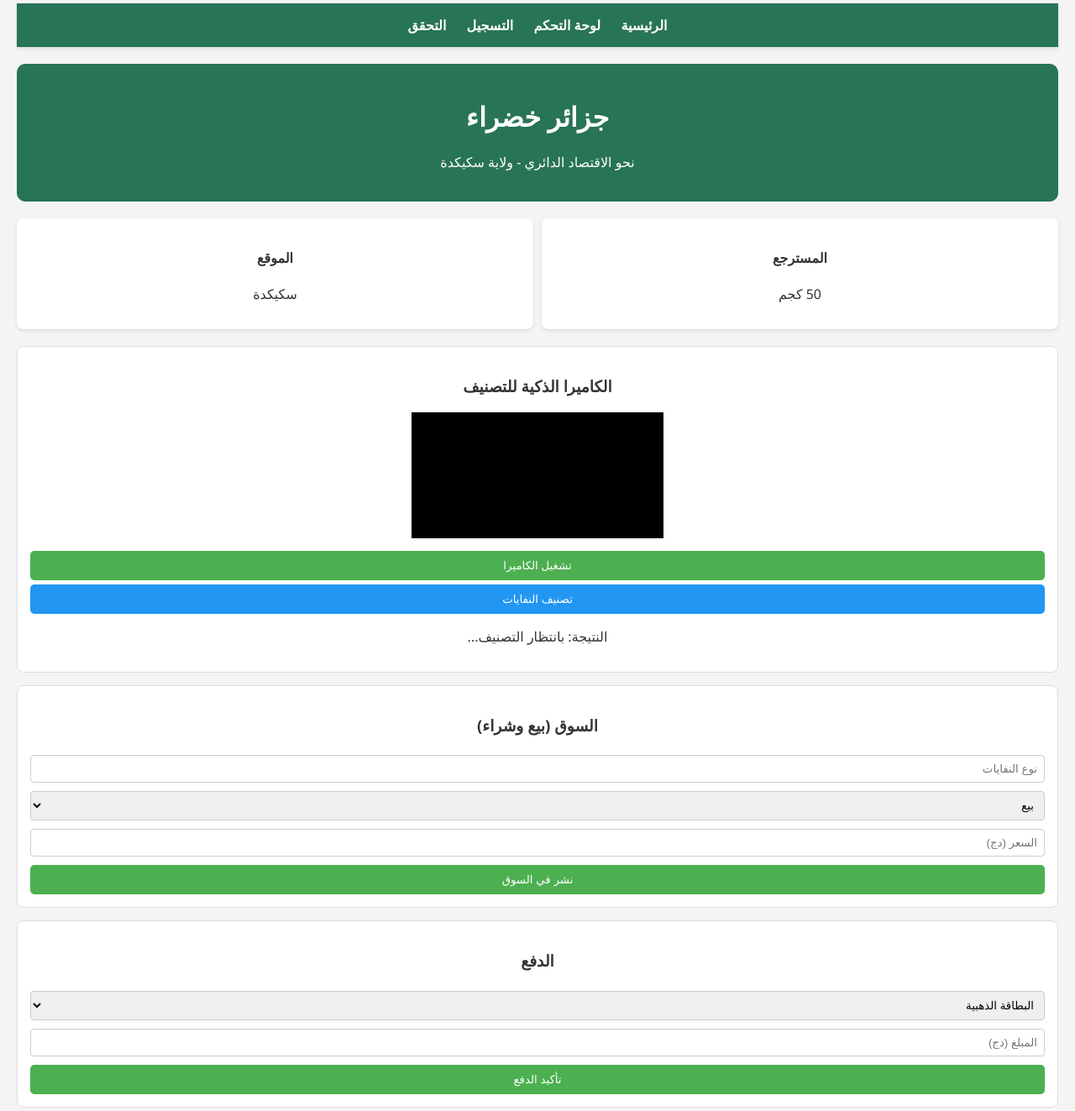
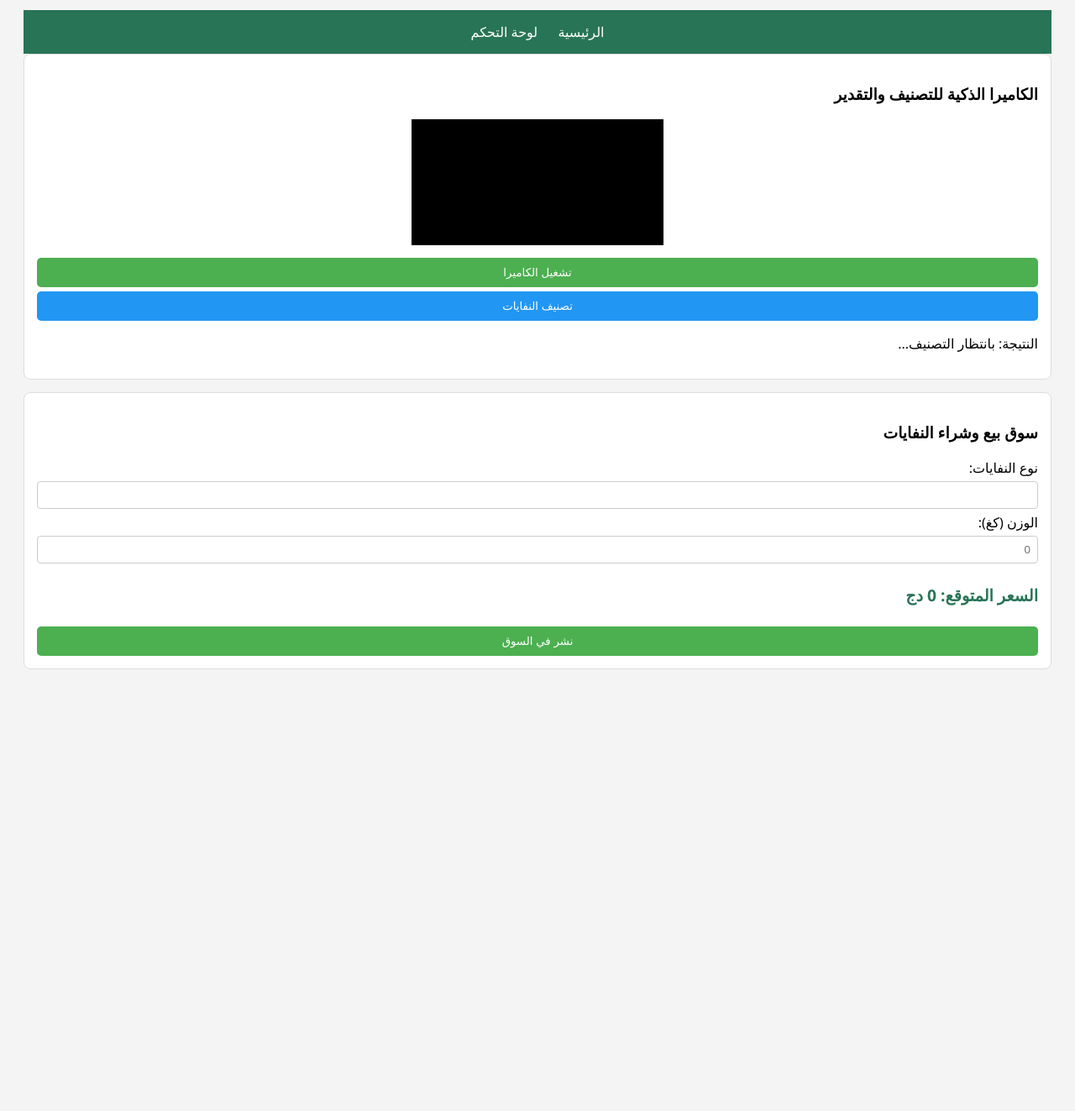
Before and after one commit to ddnya2857-rgb/ECOTECHHDZ, a website: page index.html in a window 1280 px wide. Shown: the part 16-1339 px from the top of the page at 84% size. After the commit the page ends 856 px from the top, so only its background shows below. Drawn offline with nearby package versions, Linux system fonts and the light colour scheme.

Commit message:
add pricing system

```diff
--- a/index.html
+++ b/index.html
@@ -1,70 +1,55 @@
 <!DOCTYPE html>
 <html lang="ar" dir="rtl">
 <head>
-    <link rel="stylesheet" href="style.css">
     <meta charset="UTF-8">
     <title>EcoTechDZ - منصة الاقتصاد الدائري</title>
-    <script src="https://cdn.jsdelivr.net/npm/@supabase/supabase-js@2"></script>
     <script src="https://cdn.jsdelivr.net/npm/@tensorflow/tfjs"></script>
     <script src="https://cdn.jsdelivr.net/npm/@tensorflow-models/mobilenet"></script>
     <style>
         body { font-family: 'Segoe UI', sans-serif; padding: 20px; background: #f4f4f4; }
-        .header { background: #287456; color: white; padding: 20px; text-align: center; border-radius: 10px; margin-bottom: 20px; }
-        .stats-container { display: flex; gap: 10px; margin-bottom: 20px; }
-        .stat-card { background: white; padding: 15px; flex: 1; border-radius: 8px; text-align: center; box-shadow: 0 2px 4px rgba(0,0,0,0.1); }
+        header { background: #287456; color: white; padding: 20px; text-align: center; border-radius: 10px; margin-bottom: 20px; }
         .box { background: white; padding: 15px; margin-bottom: 15px; border-radius: 8px; border: 1px solid #ddd; }
         button { background: #4CAF50; color: white; padding: 10px; border: none; cursor: pointer; width: 100%; border-radius: 5px; margin-top: 5px; }
         #webcam { width: 100%; max-width: 300px; display: block; margin: 10px auto; background: #000; }
         input, select { width: 100%; padding: 8px; margin: 5px 0; border: 1px solid #ccc; border-radius: 4px; box-sizing: border-box; }
+        .price-tag { font-weight: bold; color: #287456; font-size: 1.2em; }
     </style>
 </head>
 <body>
-    <nav style="background: #287456; padding: 15px; color: white; text-align: center; margin-bottom: 20px;">
+
+<nav style="background: #287456; padding: 15px; color: white; text-align: center;">
     <a href="index.html" style="color: white; margin: 0 10px; text-decoration: none;">الرئيسية</a>
     <a href="dashboard.html" style="color: white; margin: 0 10px; text-decoration: none;">لوحة التحكم</a>
-    <a href="signup.html" style="color: white; margin: 0 10px; text-decoration: none;">التسجيل</a>
-    <a href="verify.html" style="color: white; margin: 0 10px; text-decoration: none;">التحقق</a>
 </nav>
 
-
-    <div class="header">
-        <h1>جزائر خضراء</h1>
-        <p>نحو الاقتصاد الدائري - ولاية سكيكدة</p>
-    </div>
-
-    <div class="stats-container">
-        <div class="stat-card"><h4>المسترجع</h4><p>50 كجم</p></div>
-        <div class="stat-card"><h4>الموقع</h4><p>سكيكدة</p></div>
-    </div>
-
 <div class="box">
-        <h3>الكاميرا الذكية للتصنيف</h3>
+    <h3>الكاميرا الذكية للتصنيف والتقدير</h3>
     <video id="webcam" autoplay playsinline></video>
     <button onclick="startCamera()">تشغيل الكاميرا</button>
-        <button onclick="classifyWaste()" style="background:#2196F3;">تصنيف النفايات</button>
+    <button onclick="classifyWaste()" style="background:#2196F3">تصنيف النفايات</button>
     <p id="result">النتيجة: بانتظار التصنيف...</p>
 </div>
 
 <div class="box">
-        <h3>السوق (بيع وشراء)</h3>
-        <input type="text" id="wasteType" placeholder="نوع النفايات">
-        <select id="opType"><option value="بيع">بيع</option><option value="شراء">شراء</option></select>
-        <input type="number" id="price" placeholder="السعر (دج)">
+    <h3>سوق بيع وشراء النفايات</h3>
+    <label>نوع النفايات:</label>
+    <input type="text" id="wasteType" readonly>
+    <label>الوزن (كغ):</label>
+    <input type="number" id="weight" placeholder="0" oninput="calculatePrice()">
+    <p class="price-tag" id="totalPrice">السعر المتوقع: 0 دج</p>
     <button onclick="saveData()">نشر في السوق</button>
 </div>
 
-    <div class="box">
-        <h3>الدفع</h3>
-        <select id="method">
-            <option value="gold">البطاقة الذهبية</option>
-            <option value="baridi">بريدي موب</option>
-            <option value="cash">الدفع عند الاستلام</option>
-        </select>
-        <input type="number" id="amount" placeholder="المبلغ (دج)">
-        <button onclick="alert('تمت العملية بنجاح')">تأكيد الدفع</button>
-    </div>
+<script>
+    // جدول الأسعار المرجعي (دج/كغ)
+    const priceList = {
+        "plastic": 30,
+        "paper": 10,
+        "metal": 120,
+        "glass": 5,
+        "default": 20
+    };
 
-    <script>
     async function startCamera() {
         const stream = await navigator.mediaDevices.getUserMedia({ video: true });
         document.getElementById('webcam').srcObject = stream;
@@ -74,13 +59,31 @@
         const video = document.getElementById('webcam');
         const model = await mobilenet.load();
         const preds = await model.classify(video);
-            document.getElementById('result').innerText = "النوع: " + preds[0].className;
-            document.getElementById('wasteType').value = preds[0].className;
+        const type = preds[0].className.toLowerCase();
+
+        document.getElementById('result').innerText = "تم التصنيف كـ: " + type;
+        document.getElementById('wasteType').value = type;
+        calculatePrice();
+    }
+
+    function calculatePrice() {
+        const weight = document.getElementById('weight').value;
+        const type = document.getElementById('wasteType').value.toLowerCase();
+
+        // تحديد السعر بناءً على النوع المكتشف
+        let pricePerKg = priceList.default;
+        if (type.includes('bottle')) pricePerKg = priceList.plastic;
+        else if (type.includes('paper')) pricePerKg = priceList.paper;
+        else if (type.includes('metal')) pricePerKg = priceList.metal;
+
+        const total = weight * pricePerKg;
+        document.getElementById('totalPrice').innerText = "السعر المتوقع: " + total + " دج";
     }
 
     function saveData() {
-            alert('تم نشر ' + document.getElementById('wasteType').value + ' في سوق سكيكدة بنجاح!');
+        alert("تم نشر العرض في سوق سكيكدة بنجاح!");
     }
 </script>
+
 </body>
 </html>
```
Lines whose indentation alone changed are shown as unchanged.
